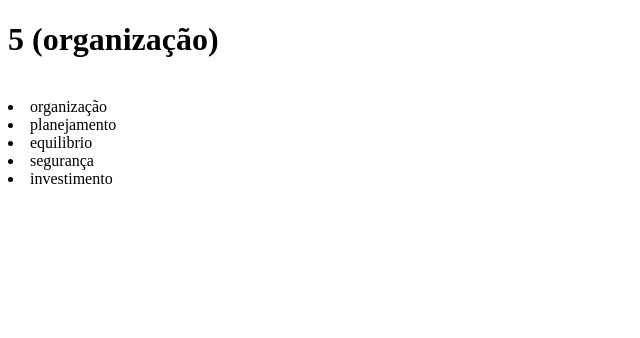
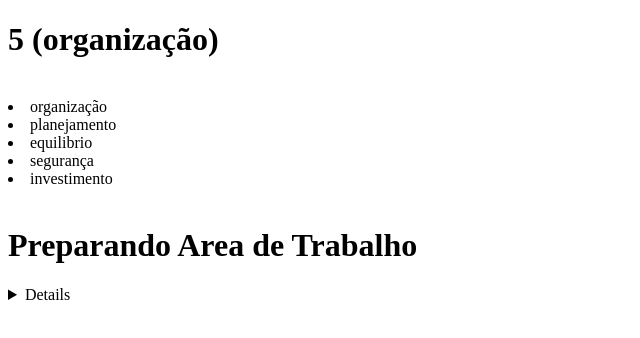
Before and after one commit to edskate/Treinamento-06-01-2022, a plain HTML site: page index01.html in a window 1280 px wide. Shown: the whole page, without its empty margins (0-640 px from the left). Drawn offline with Linux system fonts and the light colour scheme.

Commit message:
<details> criando  uma lista oculta

```diff
--- a/index01.html
+++ b/index01.html
@@ -14,6 +14,9 @@
               <li>equilibrio</li>
               <li>segurança</li>
               <li>investimento</li>
+                  <br>
+                  <h1>Preparando Area de Trabalho</h1>
 
+                  <details>criando uma lista oculta </details>
 </body>
 </html>
```
